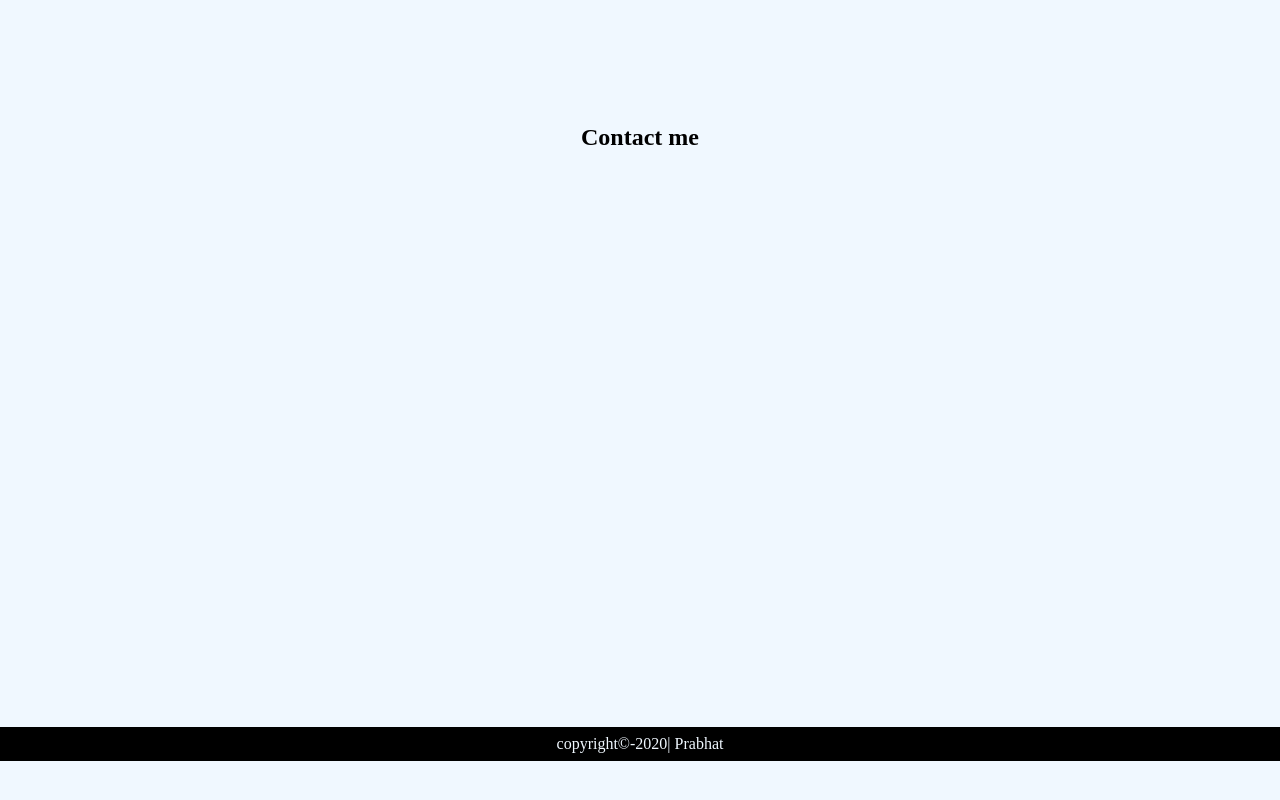
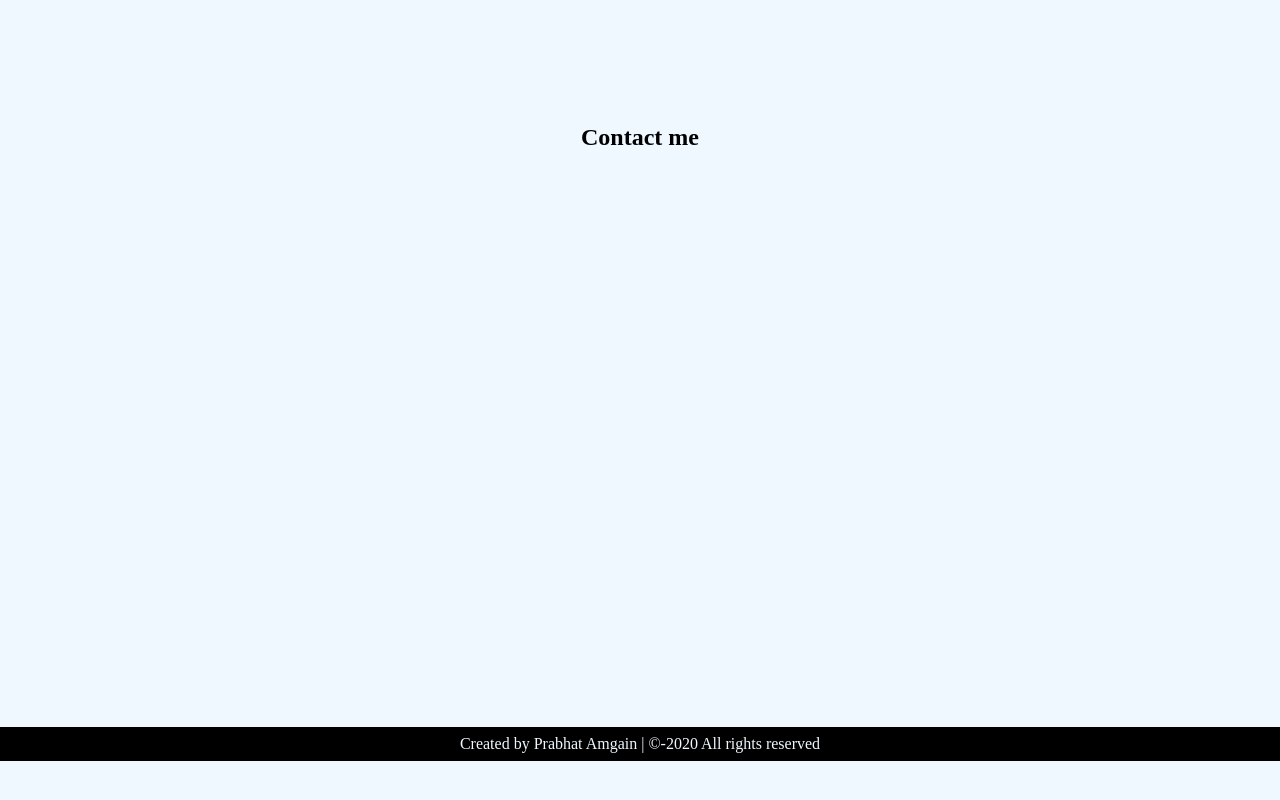
Before and after one commit to Prabhat147/Web-practice, a plain HTML site: page index.html in a window 1280 px wide. Shown: the part 3224-4024 px from the top of the page. Drawn offline with Linux system fonts and the light colour scheme.

Commit message:
Footer amended

```diff
--- a/index.html
+++ b/index.html
@@ -48,7 +48,7 @@
         <h2>Contact me</h2>
         <footer>
             <p class="footer">
-                copyright&copy-2020| Prabhat
+                Created by Prabhat Amgain | &copy-2020 All rights reserved
             </p>
         </footer>
     </section>
```
